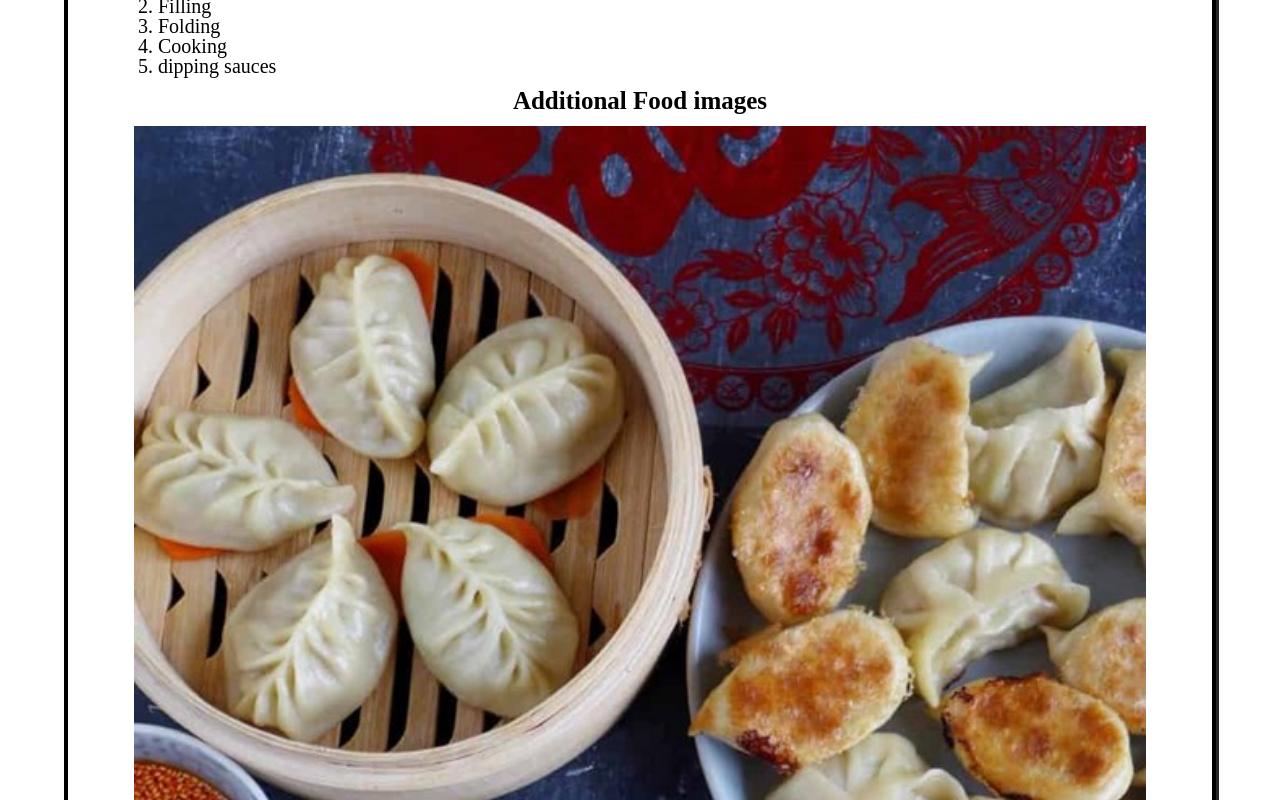
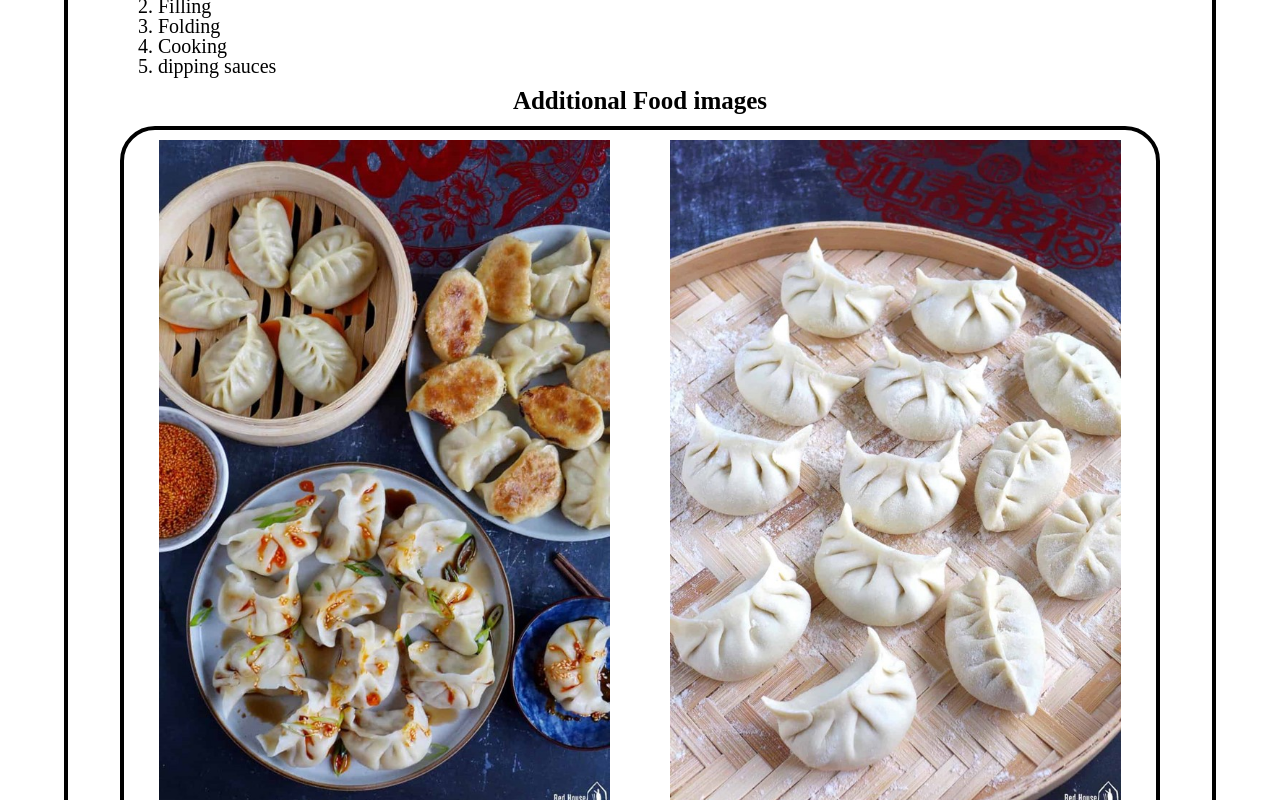
Before and after one commit to bruuucy/mobile_view, a plain HTML site: page recipes.html in a window 1280 px wide. Shown: the part 1660-2460 px from the top of the page. Drawn offline with Linux system fonts and the light colour scheme.

Commit message:
Add files via upload

```diff
--- a/css/petstyle.css
+++ b/css/petstyle.css
@@ -123,16 +123,6 @@ div > img:nth-child(2) {
     margin: 0 auto;
 }
 
-.grid div:nth-child(n)  {
-    /* Set box shadow */
-    box-shadow: 3px 0 rgb(43, 86, 165);
-    }
-
-.grid div:nth-child(2n)  {
-    /* Set box shadow */
-    box-shadow: -3px 0 rgb(43, 86, 165);
-}
-
 p{
     margin-left: 40px;
     margin-right: 40px;
@@ -140,12 +130,17 @@ p{
 }
 
 div ul li{
-    margin-left: 80px;
+    margin-left: 50px;
     font-size: 20px;
 }
 
-@media screen and (max-width: 768px) {
-    body {
-        margin-left: 0;
-    }
+.innergrid{
+    /*Set width, margin, border properties, background color, and grid properties */
+    width: 90%;
+    margin: 0 auto;
+    display: grid;
+    grid-template-columns: 1fr 1fr;
+    background-color: rgb(88, 144, 248);
+    border-radius: 35px;
+    align-items: center;
 }
--- a/css/recipestyle.css
+++ b/css/recipestyle.css
@@ -117,16 +117,6 @@ div > img:nth-child(5) {
     margin: 0 auto;
 }
 
-.grid div:nth-child(n)  {
-    /* Set box shadow */
-    box-shadow: 3px 0 rgb(39, 39, 39);
-    }
-
-.grid div:nth-child(2n)  {
-    /* Set box shadow */
-    box-shadow: -3px 0 rgb(39, 39, 39);
-}
-
 p{
     margin-left: 40px;
     margin-right: 40px;
@@ -144,11 +134,21 @@ div ol li{
 }
 
 div span{
-    margin-left: 20px;
+    margin-left: 40px;
 }
 
-@media screen and (max-width: 768px) {
-    body {
-        margin-left: 0;
-    }
+.innergrid{
+    /*Set width, margin, border properties, background color, and grid properties */
+    width: 90%;
+    margin: 0 auto;
+    display: grid;
+    grid-template-columns: 1fr 1fr;
+    grid-gap: 10px;
+    background-color: rgb(88, 144, 248);
+    border-radius: 35px;
+    align-items: center;
 }
+
+.innergrid img:last-child{
+    grid-column: 1 / span 2;
+}
--- a/css/travelstyle.css
+++ b/css/travelstyle.css
@@ -91,7 +91,6 @@ div > img:nth-child(2) {
 }
 
 .grid{
-    /*Set width, margin, border properties, background color, and grid properties */
     width: 90%;
     margin: 0 auto;
     display: grid;
@@ -103,7 +102,6 @@ div > img:nth-child(2) {
 }
 
 .grid div{
-    /* Set border properties, padding, and background color */
     border: rgb(0, 0, 0) solid 4px;
     border-radius: 35px;
     padding: 10px;
@@ -111,7 +109,6 @@ div > img:nth-child(2) {
 }
 
 .grid img{
-    /* Set width, margin, and display */
     width: 90%;
     display: block;
     margin: 0 auto;
@@ -121,16 +118,6 @@ div > img:nth-child(2) {
     width: 90%;
     display: block;
     margin: 0 auto;
-}
-
-.grid div:nth-child(n)  {
-    /* Set box shadow */
-    box-shadow: 3px 0 rgb(43, 86, 165);
-    }
-
-.grid div:nth-child(2n)  {
-    /* Set box shadow */
-    box-shadow: -3px 0 rgb(43, 86, 165);
 }
 
 p{
@@ -144,8 +131,18 @@ div ul li{
     font-size: 20px;
 }
 
-@media screen and (max-width: 768px) {
-    body {
-        margin-left: 0;
-    }
+
+.innergrid{
+    width: 90%;
+    margin: 0 auto;
+    display: grid;
+    grid-template-columns: 1fr;
+    grid-gap: 50px;
+    background-color: rgb(88, 144, 248);
+    border-radius: 35px;
+    align-items: center;
 }
+
+figcaption{
+    margin-left: 20px;
+}
--- a/recipes.html
+++ b/recipes.html
@@ -47,10 +47,11 @@
         </ol>
 
         <h3>Additional Food images</h3>
+        <div class = "innergrid">
         <img src="images/Jiaozi2.jpg" width = "200" alt="Three dishes of Jiaozi.">
         <img src="images/Jiaozi3.jpg" width = "200" alt="Steamed jiaozi">
         <img src="images/Jiaozi4.jpg" width = "200" alt="Making jiaozi">
-
+        </div>
         <!-- credit to Hellen Tong -->
 
     </div>
@@ -81,16 +82,20 @@
         </ol>
 
         <h3>Additional Food images</h3>
+        <div class = "innergrid">
         <img src="images/ChineseHotandSourSoup2.jpg" width = "200" alt="A spoon of Chinese hot and sour soup in a bowl">
         <img src="images/ChineseHotandSourSoup3.jpg" width = "200" alt="A whole bowl of Chinese hot and sour soup">
         <img src="images/ChineseHotandSourSoup4.jpg" width = "200" alt="All the ingredients that needed for the soup">
+        </div>
         <!-- credit to Guanhua Xue -->
     </div>
 
     <div>
         <h2>Chocolate Chip Banana Bread</h2>
         <span>Origin: American<br></span>
-        <span>Source: https://www.delish.com/cooking/recipe-ideas/a43369646/chocolate-chip-banana-bread-recipe/<br></span>
+        <span>Source: https://www.delish.com/cooking/<br></span>
+        <span>/a43369646/chocolate-chip-banana-<br></span>
+        <span>bread-recipe/<br></span>
         <span>Category: Dessert</span>
 
         <img src="images/Bread1.jpg" width = "400" alt="A baked chocolate chip banana bread">
@@ -121,9 +126,11 @@
         </ol>
 
         <h3>Additional Food images</h3>
+        <div class = "innergrid">
         <img src="https://www.thegeneticchef.com/wp-content/uploads/2022/07/Chocolate-Walnut-Banana-Bread-1.jpg" width = "200" alt="A close-up image of a chocolate chip banana bread slice with 2 other slices in the background">
         <img src="https://braziliankitchenabroad.com/wp-content/uploads/2022/04/Chocolate-Chip-Banana-Bread-with-Walnuts-5.jpg" width = "200" alt="Four slices of chocolate chip banana bread, topped with walnuts, resting on a wire rack">
         <img src="https://somethingnutritiousblog.com/wp-content/uploads/2019/04/fullsizeoutput_161-1617x2048.jpeg" width = "200" alt="A top-down image of a sliced loaf of chocolate chip banana bread">
+        </div>
         <!-- credit to Ibrahim Moazzam & Memuna Tariq -->
     </div>
     </div>
```
Also changed, not shown: index.html (+14 -0 lines), travel.html (+8 -1 lines).
